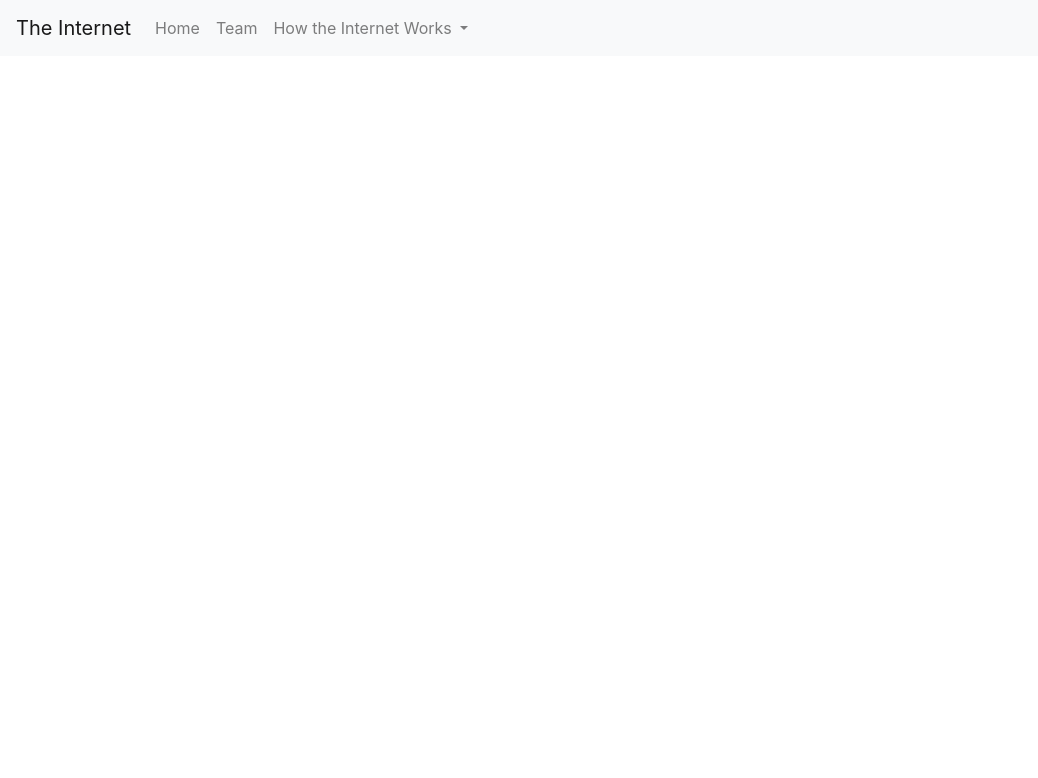
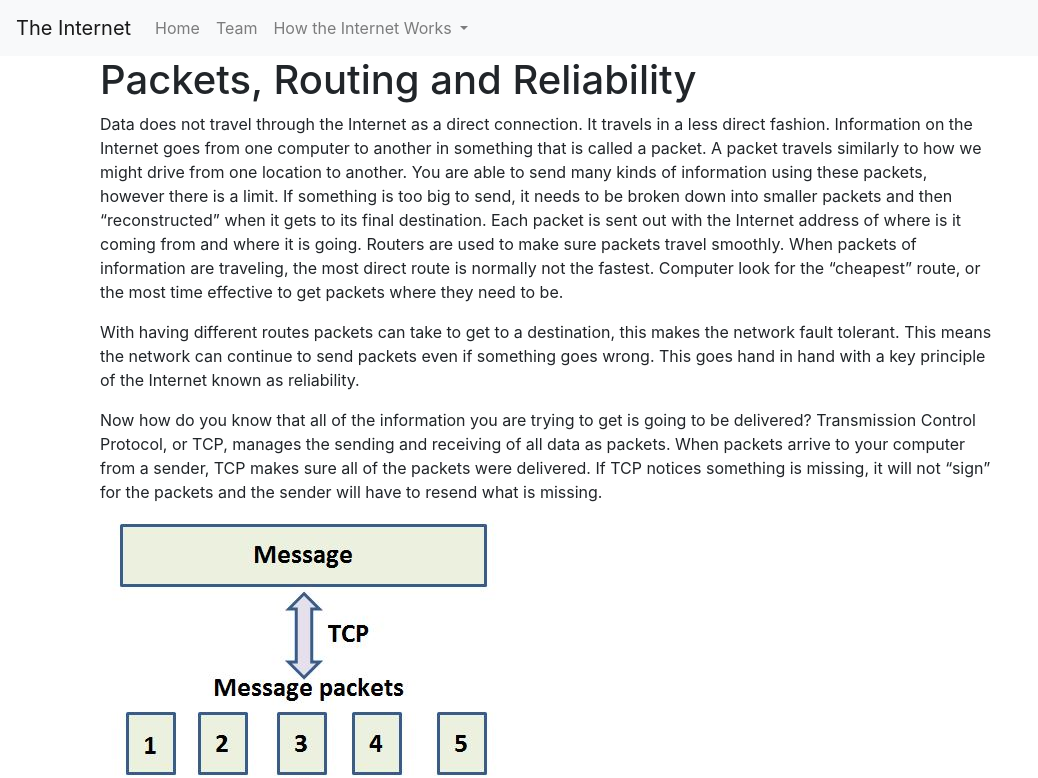
Before and after one commit to erikdannenberg/erikdannenberg.github.io, a plain HTML site: page packets.html in a window 1280 px wide. Shown: the top 778 px of the page, without its empty margins (0-1038 px from the left). Drawn offline with nearby package versions, Linux system fonts and the light colour scheme.

Commit message:
Feature: add info to packets page

```diff
--- a/packets.html
+++ b/packets.html
@@ -44,14 +44,33 @@
     <div class="container">
         <div class="row">
             <div class="col-lg-10">
+                <h1>Packets, Routing and Reliability</h1>
+                <p> Data does not travel through the Internet as a direct connection. It travels in a less direct
+                    fashion. Information on the Internet goes from one computer to another in something that is called
+                    a packet. A packet travels similarly to how we might drive from one location to another. You are
+                    able to send many kinds of information using these packets, however there is a limit. If something
+                    is too big to send, it needs to be broken down into smaller packets and then “reconstructed” when
+                    it gets to its final destination. Each packet is sent out with the Internet address of where is it
+                    coming from and where it is going. Routers are used to make sure packets travel smoothly. When
+                    packets of information are traveling, the most direct route is normally not the fastest. Computer
+                    look for the “cheapest” route, or the most time effective to get packets where they need to be.</p>
 
+                <p> With having different routes packets can take to get to a destination, this makes the network fault
+                    tolerant. This means the network can continue to send packets even if something goes wrong.
+                    This goes hand in hand with a key principle of the Internet known as reliability. </p>
 
+                <p> Now how do you know that all of the information you are trying to get is going to be delivered?
+                    Transmission Control Protocol, or TCP, manages the sending and receiving of all data as packets.
+                    When packets arrive to your computer from a sender, TCP makes sure all of the packets were
+                    delivered. If TCP notices something is missing, it will not “sign” for the packets and the sender
+                    will have to resend what is missing.</p>
 
             </div>
         </div>
     </div>
 </main>
 
+<img src="photos/tcp_ip.jpg" class="center" alt="TCP IP Image">
 
 <script crossorigin="anonymous" integrity="sha384-DfXdz2htPH0lsSSs5nCTpuj/zy4C+OGpamoFVy38MVBnE+IbbVYUew+OrCXaRkfj" src="https://code.jquery.com/jquery-3.5.1.slim.min.js"></script>
 <script crossorigin="anonymous" integrity="sha384-9/reFTGAW83EW2RDu2S0VKaIzap3H66lZH81PoYlFhbGU+6BZp6G7niu735Sk7lN" src="https://cdn.jsdelivr.net/npm/popper.js@1.16.1/dist/umd/popper.min.js"></script>
```
Also changed, not shown: photos/tcp_ip.jpg (added).
